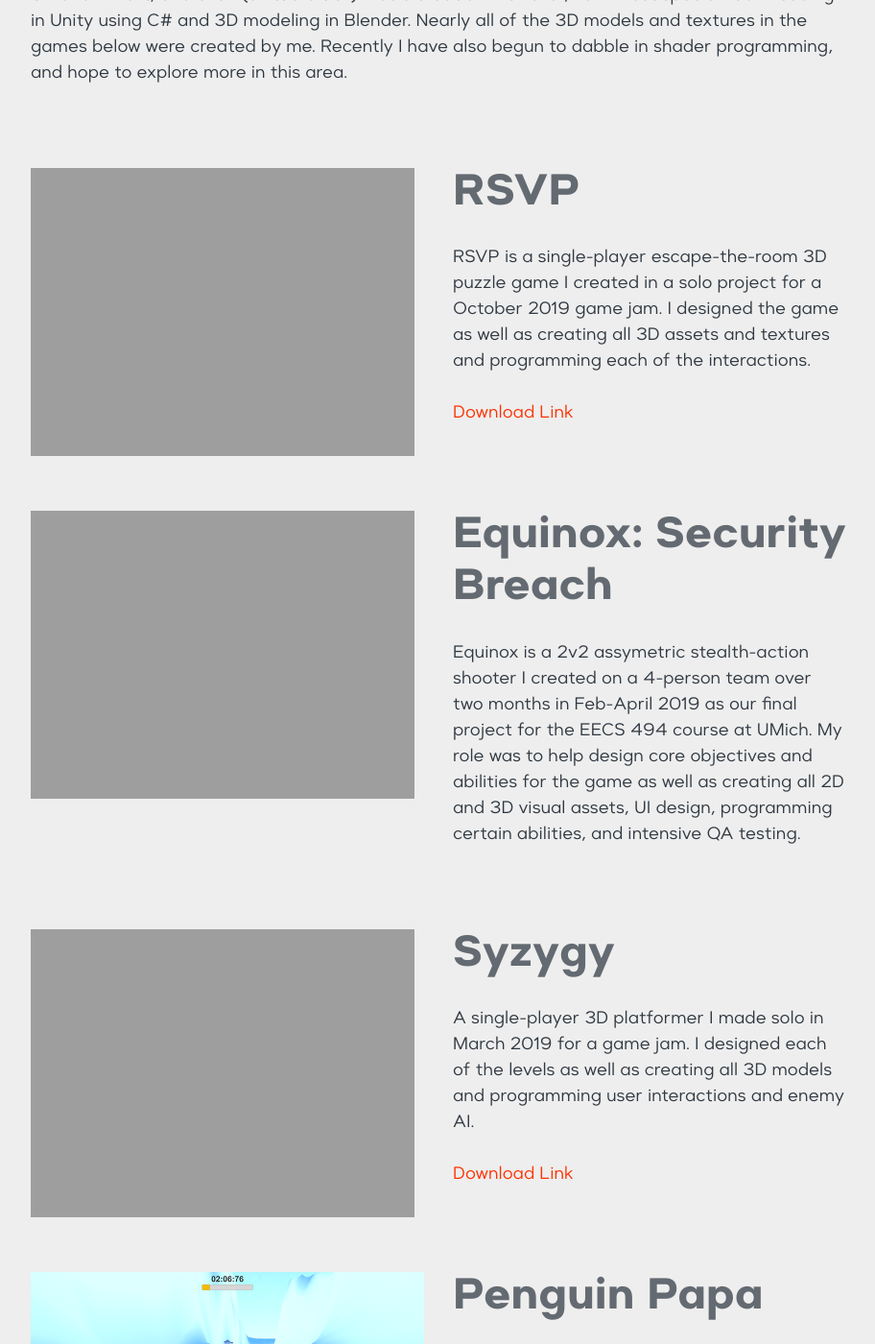
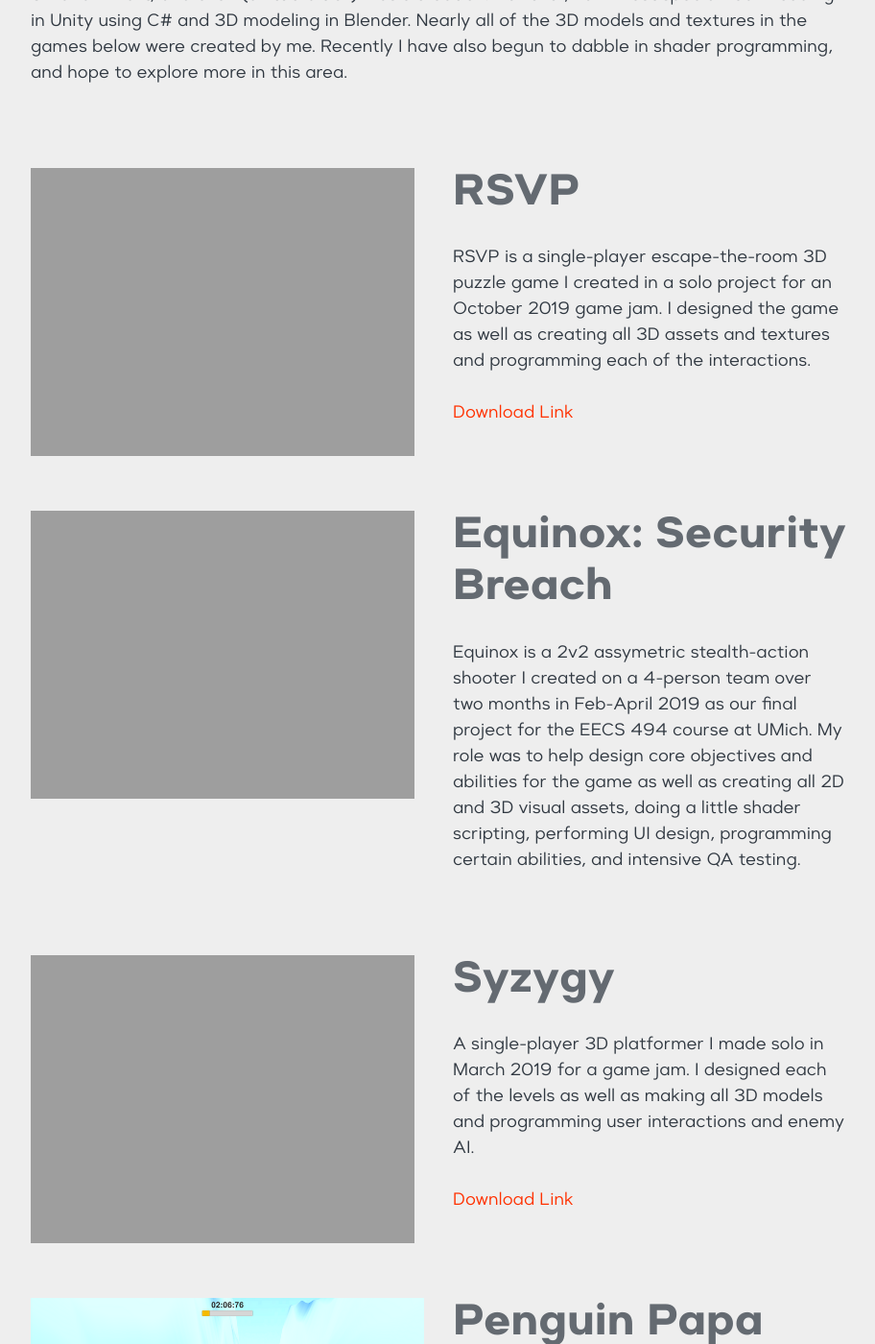
Before and after one commit to acerio98/acerio98.github.io, a Jekyll site: the page built from games.md, in a window 1280 px wide and 1400 px high, scrolled down 347 px. Shown: the whole window at 96% size, without its empty margins (35-947 px from the left). Built offline with Jekyll 4.4.1, drawn with Linux system fonts in a browser that asks for light colours; some web fonts are replaced; some of the changed text lies outside the part shown.

Commit message:
updates to game descs 2

```diff
--- a/games.md
+++ b/games.md
@@ -9,26 +9,26 @@ I enjoy game development and have experience in multiple disciplines, including
 ![RSVP](https://riopelle.me/assets/pics/rsvp.png)
 @column
 # RSVP
-RSVP is a single-player escape-the-room 3D puzzle game I created in a solo project for a October 2019 game jam. I designed the game as well as creating all 3D assets and textures and programming each of the interactions.
+RSVP is a single-player escape-the-room 3D puzzle game I created in a solo project for an October 2019 game jam. I designed the game as well as creating all 3D assets and textures and programming each of the interactions.
 
 [Download Link](https://ariopelle.itch.io/rsvp)
 @row
 ![Equinox](https://riopelle.me/assets/pics/equinox.png)
 @column
 # Equinox: Security Breach
-Equinox is a 2v2 assymetric stealth-action shooter I created on a 4-person team over two months in Feb-April 2019 as our final project for the EECS 494 course at UMich. My role was to help design core objectives and abilities for the game as well as creating all 2D and 3D visual assets, UI design, programming certain abilities, and intensive QA testing.
+Equinox is a 2v2 assymetric stealth-action shooter I created on a 4-person team over two months in Feb-April 2019 as our final project for the EECS 494 course at UMich. My role was to help design core objectives and abilities for the game as well as creating all 2D and 3D visual assets, doing a little shader scripting, performing UI design, programming certain abilities, and intensive QA testing.
 @row
 ![Syzygy](https://riopelle.me/assets/pics/syzygy.png)
 @column
 # Syzygy
-A single-player 3D platformer I made solo in March 2019 for a game jam. I designed each of the levels as well as creating all 3D models and programming user interactions and enemy AI.
+A single-player 3D platformer I made solo in March 2019 for a game jam. I designed each of the levels as well as making all 3D models and programming user interactions and enemy AI.
 
 [Download Link](https://wsoft.itch.io/syzygy)
 @row
 ![Penguin Papa](https://riopelle.me/assets/pics/peng.png)
 @column
 # Penguin Papa
-A single-player racing game I made solo in November 2018 for a game jam. I designed the main level, modeled the environment and characters, and wrote the code for user input and actions.
+A single-player racing game I made solo in November 2018 for a game jam. I designed the main level, modeled the environment and characters, and wrote the code for user input and interactions.
 
 [Download Link](https://wsoft.itch.io/penguin-papa)
 @row
```
Also changed, not shown: other parts of games.md (+1 -1 lines).
